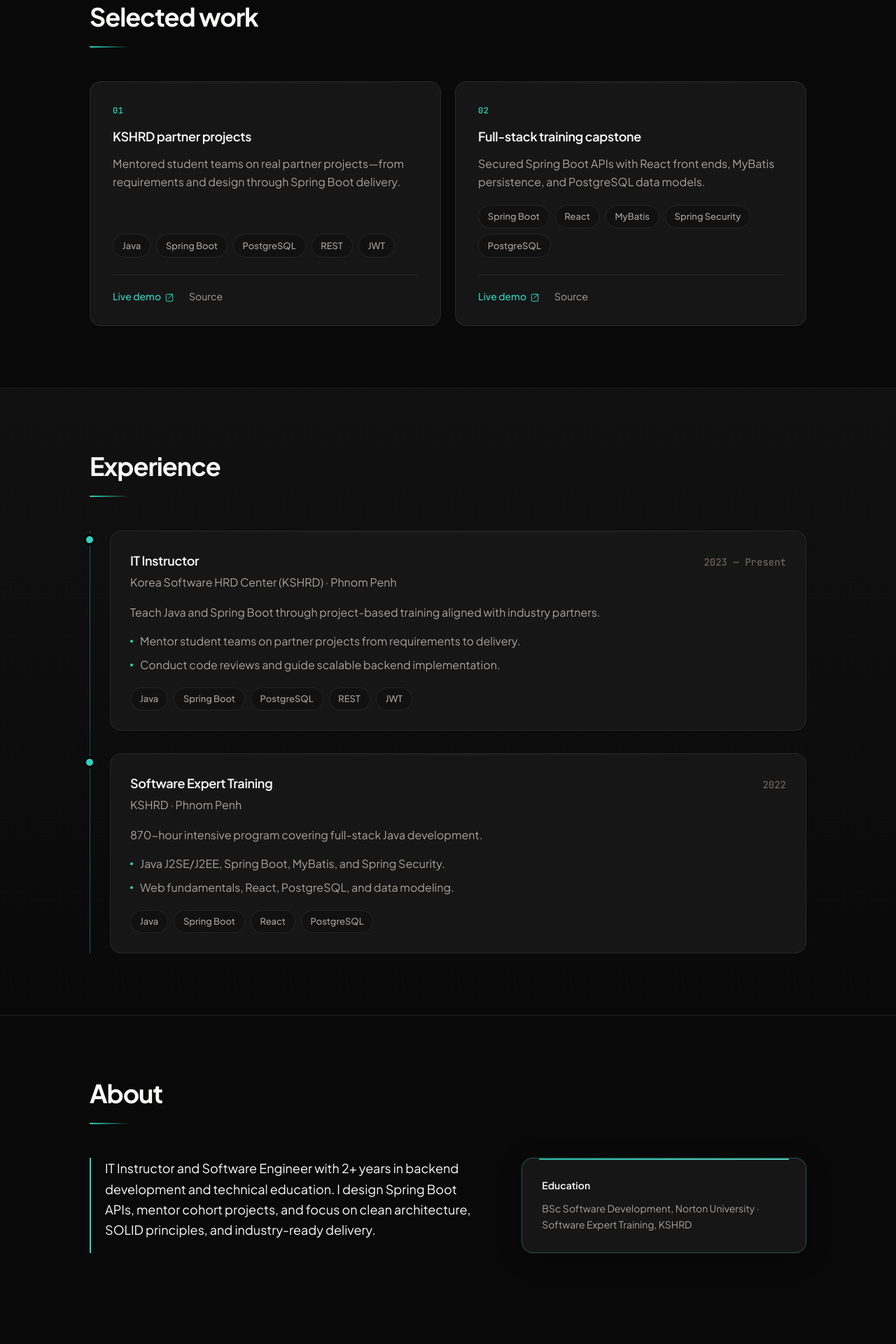
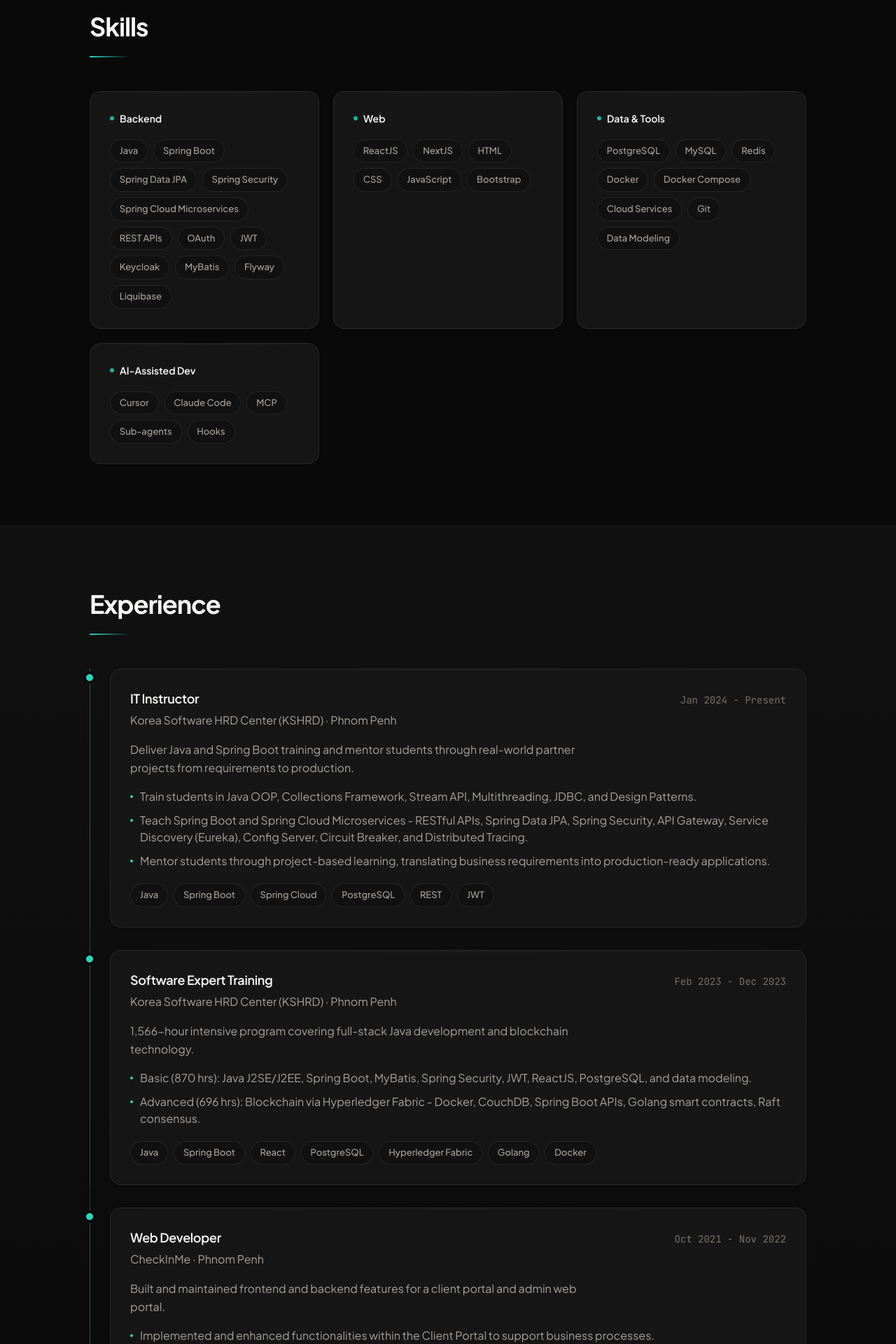
Before and after one commit to lenghongmeng98/portfolio, a Next.js app: page / in a window 1280 px wide. Shown: the part 880-2800 px from the top of the page at 70% size. Built offline with nearby package versions, Linux system fonts and the light colour scheme.

Commit message:
imp page

```diff
--- a/app/page.tsx
+++ b/app/page.tsx
@@ -13,10 +13,10 @@ export default function Home() {
       <SiteHeader />
       <main className="flex-1">
         <HeroSection />
+        <SkillsSection />
+        <ExperienceSection />
         <ProjectsSection />
-        <ExperienceSection />
         <AboutSection />
-        <SkillsSection />
         <ContactSection />
       </main>
       <SiteFooter />
--- a/data/site.ts
+++ b/data/site.ts
@@ -4,14 +4,15 @@ export const site = {
   name: "Leng Hongmeng",
   role: "IT Instructor · Software Engineer",
   summary:
-    "Building and teaching production-ready backend systems with Java and Spring Boot at Korea Software HRD Center.",
-  location: "Phnom Penh, Cambodia",
+    "Software Engineer and IT Instructor with over 2 years of experience in software development and technical mentorship, specializing in Java, Spring Boot, and backend system development. Experienced in designing scalable applications, developing RESTful APIs, and system integration, with a strong foundation in backend architecture and system design.",
+  location: "Sen Sok, Phnom Penh",
   availability: "Open to software engineering & teaching roles",
   url: "https://lenghongmeng.site",
   photo: "/profile.jpg",
   photoAlt: "Leng Hongmeng — professional photo",
   resume: { href: "/resume.pdf", label: "Download CV" } as const,
   phone: "(+855) 87 355 685",
+  phoneAlt: "(+855) 99 502 997",
 } as const;
 
 export const socialLinks = [
@@ -21,67 +22,118 @@ export const socialLinks = [
 ] as const;
 
 export const about = {
-  bio: "IT Instructor and Software Engineer with 2+ years in backend development and technical education. I design Spring Boot APIs, mentor cohort projects, and focus on clean architecture, SOLID principles, and industry-ready delivery.",
-  education: "BSc Software Development, Norton University · Software Expert Training, KSHRD",
+  bio: "Software Engineer and IT Instructor with over 2 years of experience in software development and technical mentorship, specializing in Java, Spring Boot, and backend system development. At the Korea Software HRD Center, I mentor and guide aspiring students through real-world partner projects, supporting them in requirements analysis, system design, implementation, testing, and deployment. Passionate about fostering technical excellence, continuous learning, and bridging the gap between academic knowledge and industry expectations through hands-on, project-based learning.",
+  education:
+    "BSc Software Development, Norton University (2019-2023) · Software Expert Training, KSHRD (2023) · C&C++ Training, ETEC (2019-2020)",
 } as const;
 
 export const skillGroups = [
   {
     label: "Backend",
-    skills: ["Java", "Spring Boot", "REST APIs", "Spring Security", "MyBatis", "JWT"],
+    skills: [
+      "Java",
+      "Spring Boot",
+      "Spring Data JPA",
+      "Spring Security",
+      "Spring Cloud Microservices",
+      "REST APIs",
+      "OAuth",
+      "JWT",
+      "Keycloak",
+      "MyBatis",
+      "Flyway",
+      "Liquibase",
+    ],
   },
   {
     label: "Web",
-    skills: ["HTML", "CSS", "JavaScript", "React", "Bootstrap"],
+    skills: ["ReactJS", "NextJS", "HTML", "CSS", "JavaScript", "Bootstrap"],
   },
   {
-    label: "Data & tools",
-    skills: ["PostgreSQL", "SQL", "Git", "Data modeling"],
+    label: "Data & Tools",
+    skills: [
+      "PostgreSQL",
+      "MySQL",
+      "Redis",
+      "Docker",
+      "Docker Compose",
+      "Cloud Services",
+      "Git",
+      "Data Modeling",
+    ],
+  },
+  {
+    label: "AI-Assisted Dev",
+    skills: ["Cursor", "Claude Code", "MCP", "Sub-agents", "Hooks"],
   },
 ] as const;
 
 export const experience = [
   {
-    period: "2023 — Present",
+    period: "Jan 2024 - Present",
     title: "IT Instructor",
     company: "Korea Software HRD Center (KSHRD)",
     location: "Phnom Penh",
     summary:
-      "Teach Java and Spring Boot through project-based training aligned with industry partners.",
+      "Deliver Java and Spring Boot training and mentor students through real-world partner projects from requirements to production.",
     highlights: [
-      "Mentor student teams on partner projects from requirements to delivery.",
-      "Conduct code reviews and guide scalable backend implementation.",
+      "Train students in Java OOP, Collections Framework, Stream API, Multithreading, JDBC, and Design Patterns.",
+      "Teach Spring Boot and Spring Cloud Microservices - RESTful APIs, Spring Data JPA, Spring Security, API Gateway, Service Discovery (Eureka), Config Server, Circuit Breaker, and Distributed Tracing.",
+      "Mentor students through project-based learning, translating business requirements into production-ready applications.",
     ],
-    tech: ["Java", "Spring Boot", "PostgreSQL", "REST", "JWT"],
+    tech: ["Java", "Spring Boot", "Spring Cloud", "PostgreSQL", "REST", "JWT"],
   },
   {
-    period: "2022",
+    period: "Feb 2023 - Dec 2023",
     title: "Software Expert Training",
-    company: "KSHRD",
+    company: "Korea Software HRD Center (KSHRD)",
     location: "Phnom Penh",
-    summary: "870-hour intensive program covering full-stack Java development.",
+    summary:
+      "1,566-hour intensive program covering full-stack Java development and blockchain technology.",
     highlights: [
-      "Java J2SE/J2EE, Spring Boot, MyBatis, and Spring Security.",
-      "Web fundamentals, React, PostgreSQL, and data modeling.",
+      "Basic (870 hrs): Java J2SE/J2EE, Spring Boot, MyBatis, Spring Security, JWT, ReactJS, PostgreSQL, and data modeling.",
+      "Advanced (696 hrs): Blockchain via Hyperledger Fabric - Docker, CouchDB, Spring Boot APIs, Golang smart contracts, Raft consensus.",
     ],
-    tech: ["Java", "Spring Boot", "React", "PostgreSQL"],
+    tech: ["Java", "Spring Boot", "React", "PostgreSQL", "Hyperledger Fabric", "Golang", "Docker"],
+  },
+  {
+    period: "Oct 2021 - Nov 2022",
+    title: "Web Developer",
+    company: "CheckInMe",
+    location: "Phnom Penh",
+    summary:
+      "Built and maintained frontend and backend features for a client portal and admin web portal.",
+    highlights: [
+      "Implemented and enhanced functionalities within the Client Portal to support business processes.",
+      "Developed and maintained an early-stage Admin Web Portal using PHP, Laravel, and MySQL.",
+      "Collaborated on feature customization to meet the operational requirements of Preah Kossamak Hospital.",
+    ],
+    tech: ["PHP", "Laravel", "MySQL"],
   },
 ] as const;
 
 export const projects = [
   {
-    title: "KSHRD partner projects",
+    title: "KSHRD Partner Projects",
     description:
-      "Mentored student teams on real partner projects—from requirements and design through Spring Boot delivery.",
+      "Mentored student teams on real partner projects - from requirements and system design through Spring Boot delivery and deployment.",
     stack: ["Java", "Spring Boot", "PostgreSQL", "REST", "JWT"],
     demo: "https://lenghongmeng.site",
     github: "https://github.com",
   },
   {
-    title: "Full-stack training capstone",
+    title: "Blockchain Training Capstone",
     description:
-      "Secured Spring Boot APIs with React front ends, MyBatis persistence, and PostgreSQL data models.",
-    stack: ["Spring Boot", "React", "MyBatis", "Spring Security", "PostgreSQL"],
+      "Built decentralized applications on Hyperledger Fabric with Spring Boot REST APIs, Golang smart contracts, Docker containerization, and CouchDB.",
+    stack: ["Hyperledger Fabric", "Spring Boot", "Golang", "Docker", "CouchDB"],
+    demo: "https://lenghongmeng.site",
+    github: "https://github.com",
+  },
+  {
+    title: "CheckInMe Admin Portal",
+    description:
+      "Developed and maintained an early-stage Admin Web Portal with PHP/Laravel for Preah Kossamak Hospital operational workflows.",
+    stack: ["PHP", "Laravel", "MySQL"],
     demo: "https://lenghongmeng.site",
     github: "https://github.com",
   },
@@ -93,14 +145,13 @@ export const contact = {
 
 export const nav = [
   { id: "home", label: "Home" },
+  { id: "skills", label: "Skills" },
+  { id: "experience", label: "Experience" },
   { id: "projects", label: "Projects" },
-  { id: "experience", label: "Experience" },
-  { id: "about", label: "About" },
-  { id: "skills", label: "Skills" },
   { id: "contact", label: "Contact" },
 ] as const;
 
-/** @deprecated Use skillGroups — kept for SkillIcon mapping if needed */
+/** @deprecated Use skillGroups - kept for SkillIcon mapping if needed */
 export type SkillIconId =
   | "java"
   | "spring"
```
